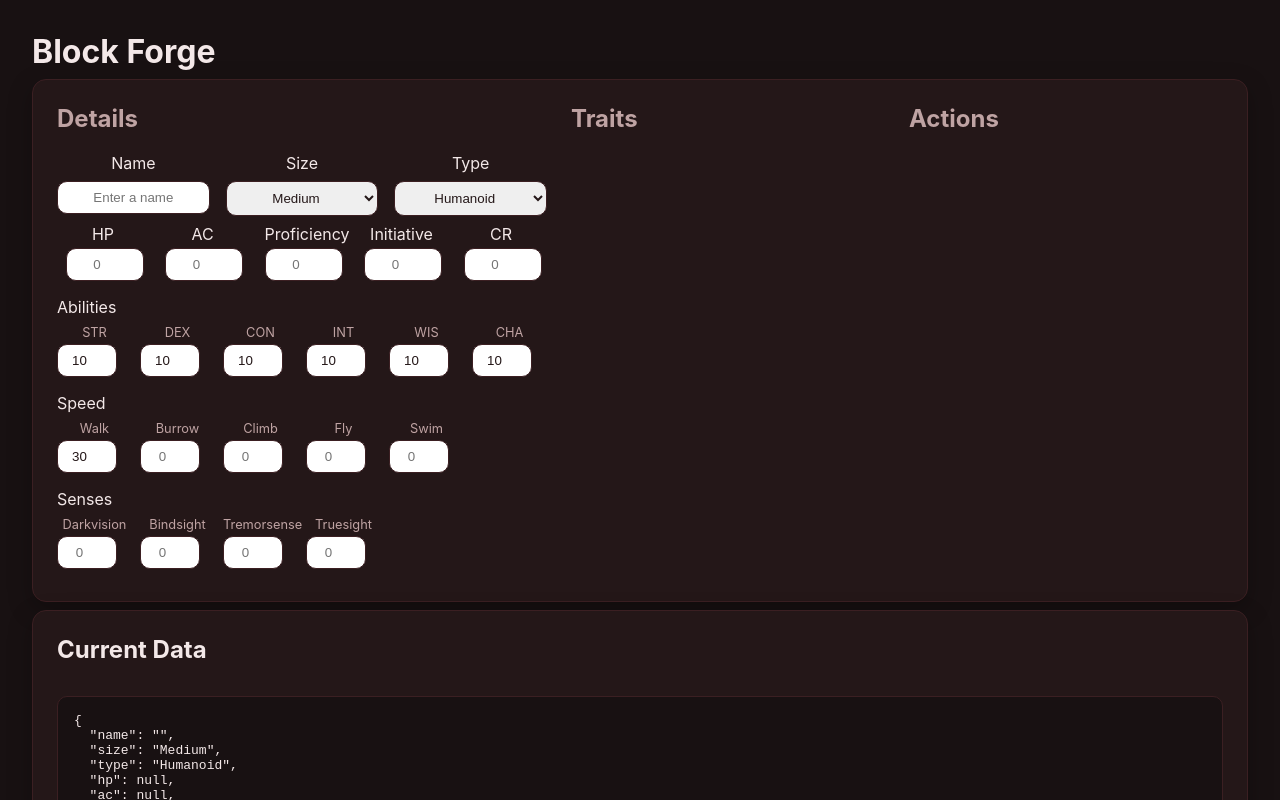
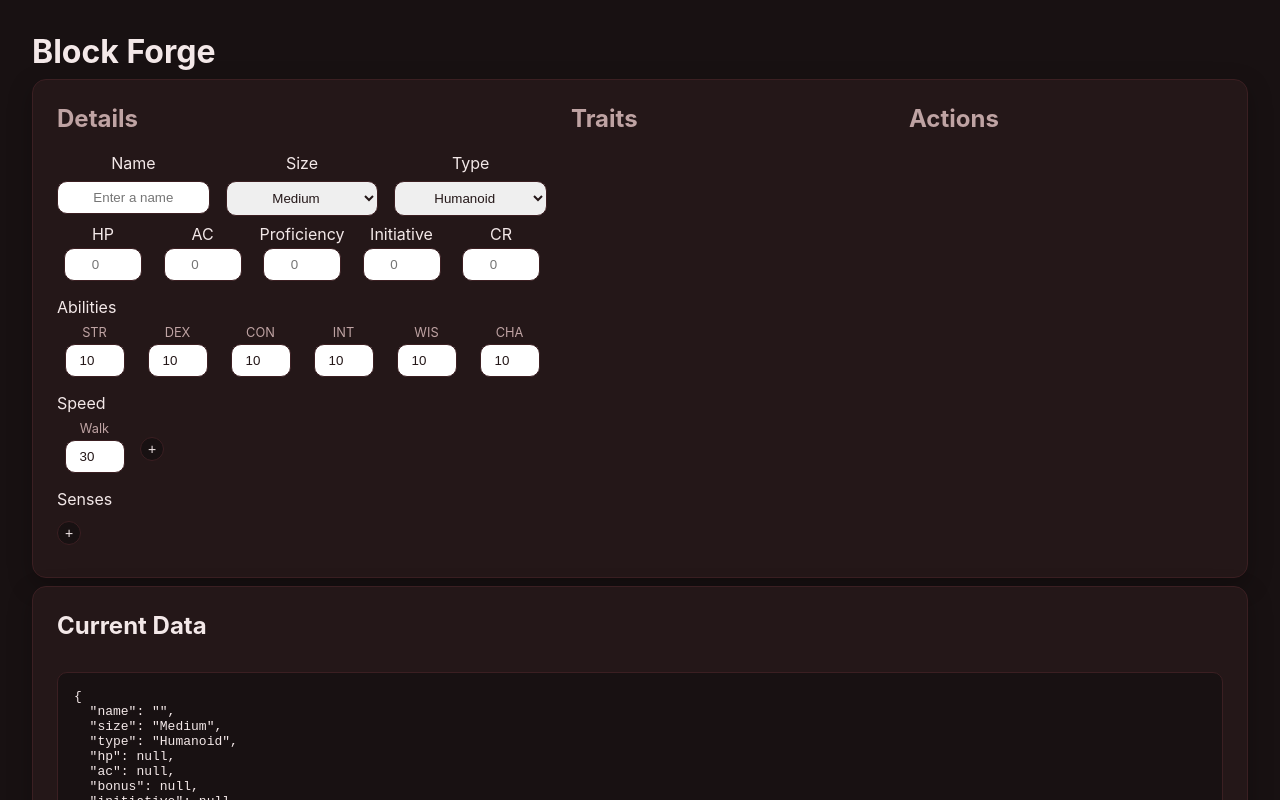
Before and after one commit to tangynacho/block-forge, a Vue app: page / in a window 1280 px wide. Shown: the top 800 px of the page. Built offline with nearby package versions, Linux system fonts and the light colour scheme.

Commit message:
added add and subtract functionality

```diff
--- a/src/App.vue
+++ b/src/App.vue
@@ -1,7 +1,8 @@
 <script setup lang="ts">
-import { reactive } from 'vue'
+import { reactive, computed, ref } from 'vue'
 import { type BlockForm, type SpeedKey, defaultSpeed, type AbilityKey, defaultAbilities, type SenseKey, defaultSenses } from './types/block'
 
+// sizes
 const sizeOptions = [
   'Tiny',
   'Small',
@@ -11,6 +12,7 @@ const sizeOptions = [
   'Gargantuan',
 ]
 
+// types
 const typeOptions = [
   'Aberration',
   'Beast',
@@ -28,6 +30,7 @@ const typeOptions = [
   'Undead',
 ]
 
+// speed
 const speedKeys: SpeedKey[] = ['walk', 'burrow', 'climb', 'fly', 'swim']
 const speedLabels: Record<SpeedKey, string> = {
   walk: 'Walk',
@@ -36,7 +39,25 @@ const speedLabels: Record<SpeedKey, string> = {
   fly: 'Fly',
   swim: 'Swim',
 }
+const availableSpeedKeys = computed(() =>
+  speedKeys.filter((key) => block.speed[key] === null)
+)
+const activeSpeedKeys = computed(() =>
+  speedKeys.filter((key) => block.speed[key] !== null)
+)
+const speedToAdd = ref<SpeedKey | ''>('')
+const showSpeedDropdown = ref(false)
+function addSpeed() {
+  if (!speedToAdd.value) return
+  block.speed[speedToAdd.value] = 0
+  speedToAdd.value = ''
+  showSpeedDropdown.value = false
+}
+function removeSpeed(key: SpeedKey) {
+  block.speed[key] = null
+}
 
+// abilities
 const abilityKeys: AbilityKey[] = ['STR', 'DEX', 'CON', 'INT', 'WIS', 'CHA']
 const abilityLabels: Record<AbilityKey, string> = {
   STR: 'STR',
@@ -47,6 +68,7 @@ const abilityLabels: Record<AbilityKey, string> = {
   CHA: 'CHA',
 }
 
+// senses
 const senseKeys: SenseKey[] = ['darkvision', 'blindsight', 'tremorsense', 'truesight']
 const senseLabels: Record<SenseKey, string> = {
   darkvision: 'Darkvision',
@@ -54,7 +76,25 @@ const senseLabels: Record<SenseKey, string> = {
   tremorsense: 'Tremorsense',
   truesight: 'Truesight',
 }
+const availableSenseKeys = computed(() =>
+  senseKeys.filter((key) => block.senses[key] === null)
+)
+const activeSenseKeys = computed(() =>
+  senseKeys.filter((key) => block.senses[key] !== null)
+)
+const senseToAdd = ref<SenseKey | ''>('')
+const showSenseDropdown = ref(false)
+function addSense() {
+  if (!senseToAdd.value) return
+  block.senses[senseToAdd.value] = 0
+  senseToAdd.value = ''
+  showSenseDropdown.value = false
+}
+function removeSense(key: SenseKey) {
+  block.senses[key] = null
+}
 
+// master block
 const block = reactive<BlockForm>({
   name: '',
   size: 'Medium',
@@ -147,7 +187,7 @@ const block = reactive<BlockForm>({
         <p>Speed</p>
         <div class="sub-grid">
           <label
-            v-for="key in speedKeys"
+            v-for="key in activeSpeedKeys"
             :key="key"
             class="sub-field"
           >
@@ -158,13 +198,30 @@ const block = reactive<BlockForm>({
                 min="0"
                 placeholder="0"
               />
+              <button v-if="key !== 'walk'" class="btn-circle" type="button" @click="removeSpeed(key)">-</button>
           </label>
+          <button v-if="availableSpeedKeys.length > 0 && !showSpeedDropdown" class="btn-circle" type="button" @click="showSpeedDropdown = true">+</button>
+          <select
+            v-else-if="showSpeedDropdown"
+            v-model="speedToAdd"
+            @change="addSpeed"
+            @blur="showSpeedDropdown = false"
+          >
+            <option value="">Select Speed Type</option>
+            <option
+              v-for="key in availableSpeedKeys"
+              :key="key"
+              :value="key"
+            >
+              {{ speedLabels[key] }}
+            </option>
+          </select>
         </div>
 
         <p>Senses</p>
         <div class="sub-grid">
           <label
-            v-for="key in senseKeys"
+            v-for="key in activeSenseKeys"
             :key="key"
             class="sub-field"
           >
@@ -175,7 +232,24 @@ const block = reactive<BlockForm>({
                 min="0"
                 placeholder="0"
               />
+              <button class="btn-circle" type="button" @click="removeSense(key)">-</button>
           </label>
+          <button v-if="availableSenseKeys.length > 0 && !showSenseDropdown" class="btn-circle" type="button" @click="showSenseDropdown = true">+</button>
+          <select
+            v-else-if="showSenseDropdown"
+            v-model="senseToAdd"
+            @change="addSense"
+            @blur="showSenseDropdown = false"
+          >
+            <option value="">Select Sense</option>
+            <option
+              v-for="key in availableSenseKeys"
+              :key="key"
+              :value="key"
+            >
+              {{ senseLabels[key] }}
+            </option>
+          </select>
         </div>
 
       </div>
@@ -274,6 +348,11 @@ h2 {
 
 .field.numfield input {
   width: 60px;
+  align-self: center;
+}
+
+.field span {
+  align-self: center;
 }
 
 .sub-grid {
@@ -297,12 +376,14 @@ h2 {
   box-sizing: border-box;
   text-align: center;
   width: 60px;
+  align-self: center;
 }
 
 .sub-field span {
   font-size: 0.8rem;
   text-align: center;
   color: #bfa3a3;
+  align-self: center;
 }
 
 input,
@@ -313,6 +394,7 @@ select {
   outline: none;
   text-align: center;
   padding: 8px 8px;
+  max-height: 35px;
 }
 
 input:focus,
@@ -333,4 +415,26 @@ pre {
 p {
   margin-bottom: 8px;
 }
+
+.btn-circle {
+  width: 24px;
+  height: 24px;
+  display: inline-flex;
+  align-items: center;
+  justify-content: center;
+  border-radius: 50%;
+  border: 1px solid var(--border);
+  background: var(--bg);
+  color: var(--text);
+  cursor: pointer;
+  font-size: 14px;
+  line-height: 1;
+  padding: 0;
+  align-self: center;
+  margin-top: 4px;
+}
+
+.btn-circle:hover {
+  background: var(--border);
+}
 </style>
```
Lines whose indentation alone changed are shown as unchanged.
